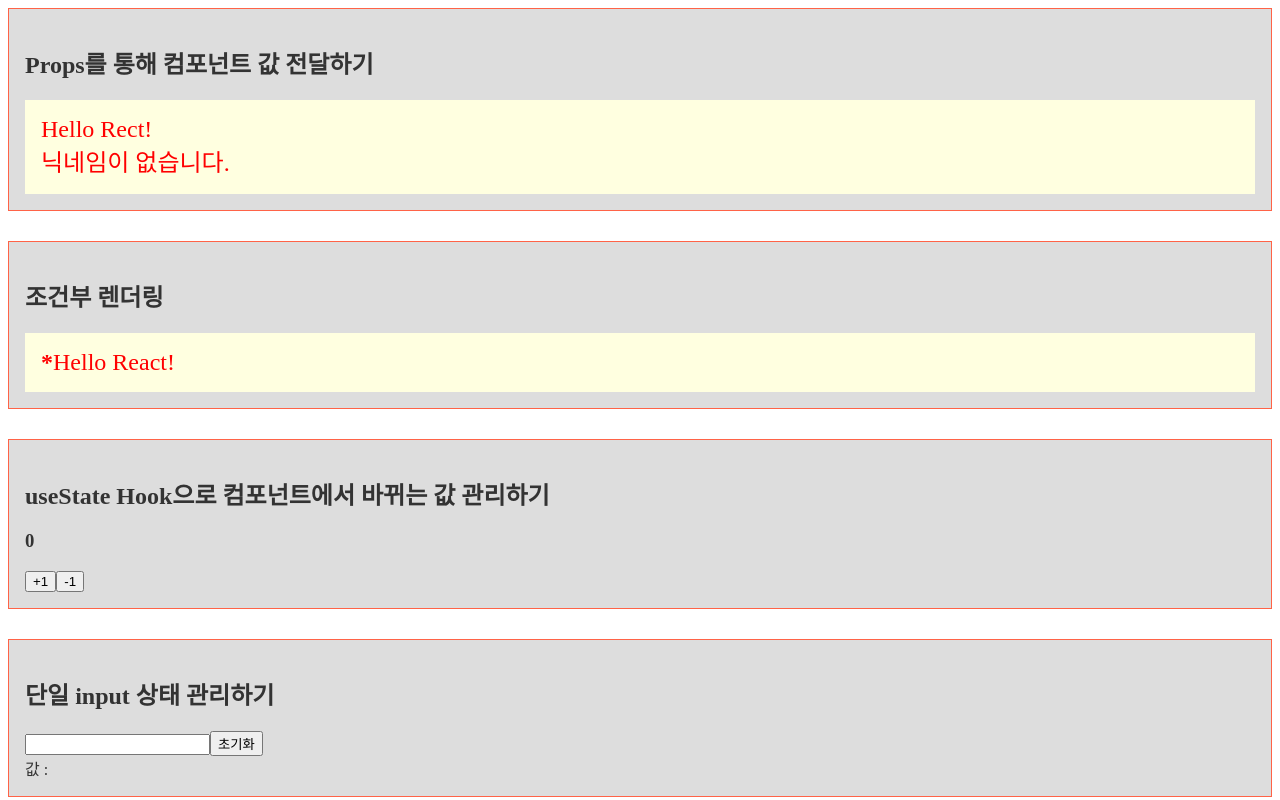
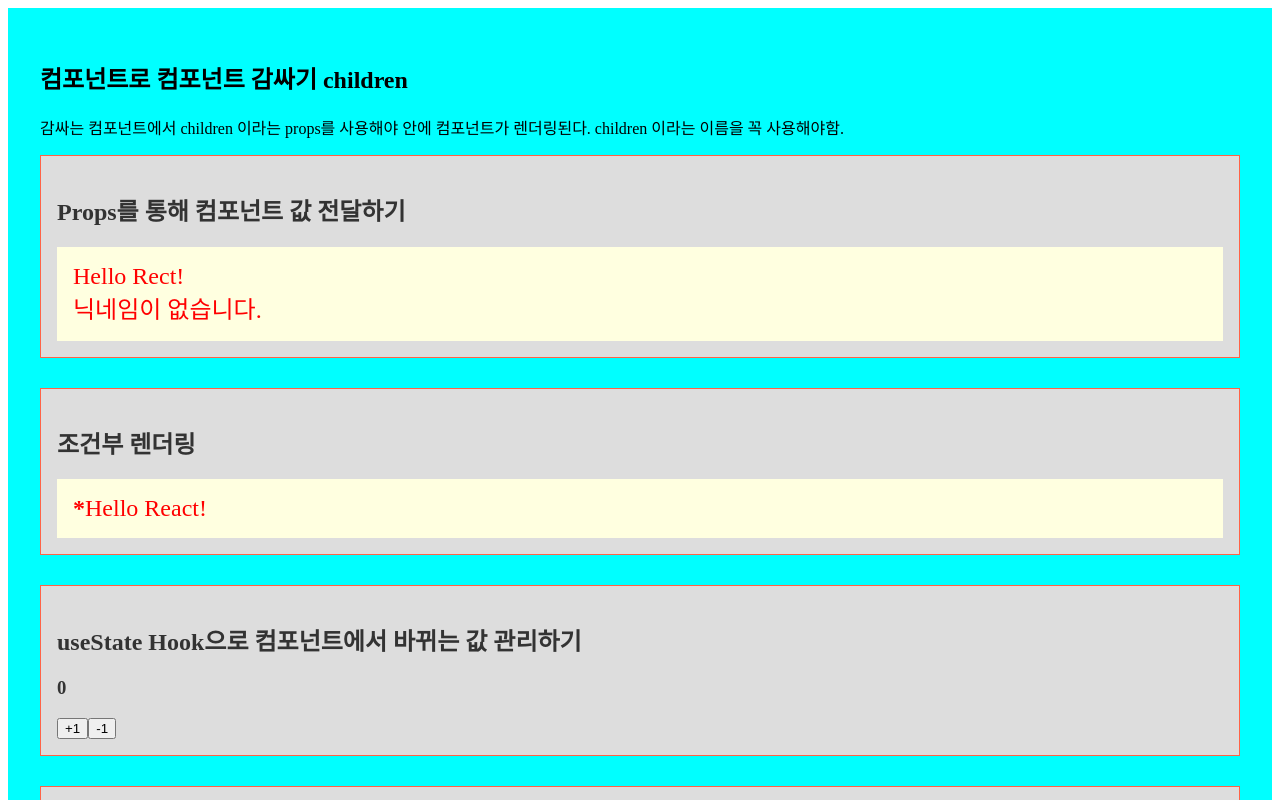
Before and after one commit to hanamon/Learning-React-2021, a React (Create React App) app: page / in a window 1280 px wide. Shown: the top 800 px of the page. Built offline with nearby package versions, Linux system fonts and the light colour scheme.

Commit message:
[ADD] 컴포넌트로 컴포넌트 감싸기 children props 사용

```diff
--- a/src/App.css
+++ b/src/App.css
@@ -1,3 +1,8 @@
+.wrapper {
+  padding: 2rem;
+  background-color: aqua;
+}
+
 .container {
   color: #333;
   padding: 1rem;
--- a/src/App.js
+++ b/src/App.js
@@ -1,5 +1,6 @@
 import './App.css';
 import Props from './Props';
+import Wrapper from './Wrapper';
 import ConditiRender from './ConditiRender';
 import Count from './Count';
 import SingleInput from './SingleInput';
@@ -8,11 +9,13 @@ import MultiyInput from './MultiyInput';
 function App() {
   return (
     <div className="App">
-      <Props name="Rect" fontSize={24} color="red" padding="1rem" background="lightyellow" />
-      <ConditiRender name="React" color="red" isSpecial />
-      <Count />
-      <SingleInput />
-      <MultiyInput />
+      <Wrapper>
+        <Props name="Rect" fontSize={24} color="red" padding="1rem" background="lightyellow" />
+        <ConditiRender name="React" color="red" isSpecial />
+        <Count />
+        <SingleInput />
+        <MultiyInput />
+      </Wrapper>
     </div>
   );
 }
--- a/src/Props.js
+++ b/src/Props.js
@@ -1,11 +1,11 @@
 import React from 'react';
 
 function Props(props) {
-  console.log(props);
+  //console.log(props);
 
   const { name, nickName, fontSize, color, padding, background } = props;
 
-  console.log( name, fontSize, color, padding, background );
+  //console.log( name, fontSize, color, padding, background );
 
   return (
     <div className="container">
--- /dev/null
+++ b/src/Wrapper.js
@@ -0,0 +1,19 @@
+import React from 'react';
+
+function Wrapper({ children }) {
+  console.log(children);
+
+  return (
+    <div className="wrapper">
+      <h2>컴포넌트로 컴포넌트 감싸기 children</h2>
+      <p>
+        감싸는 컴포넌트에서 children 이라는 props를 사용해야
+        안에 컴포넌트가 렌더링된다.
+        children 이라는 이름을 꼭 사용해야함.
+      </p>
+      {children}
+    </div>
+  );
+}
+
+export default Wrapper;
```
